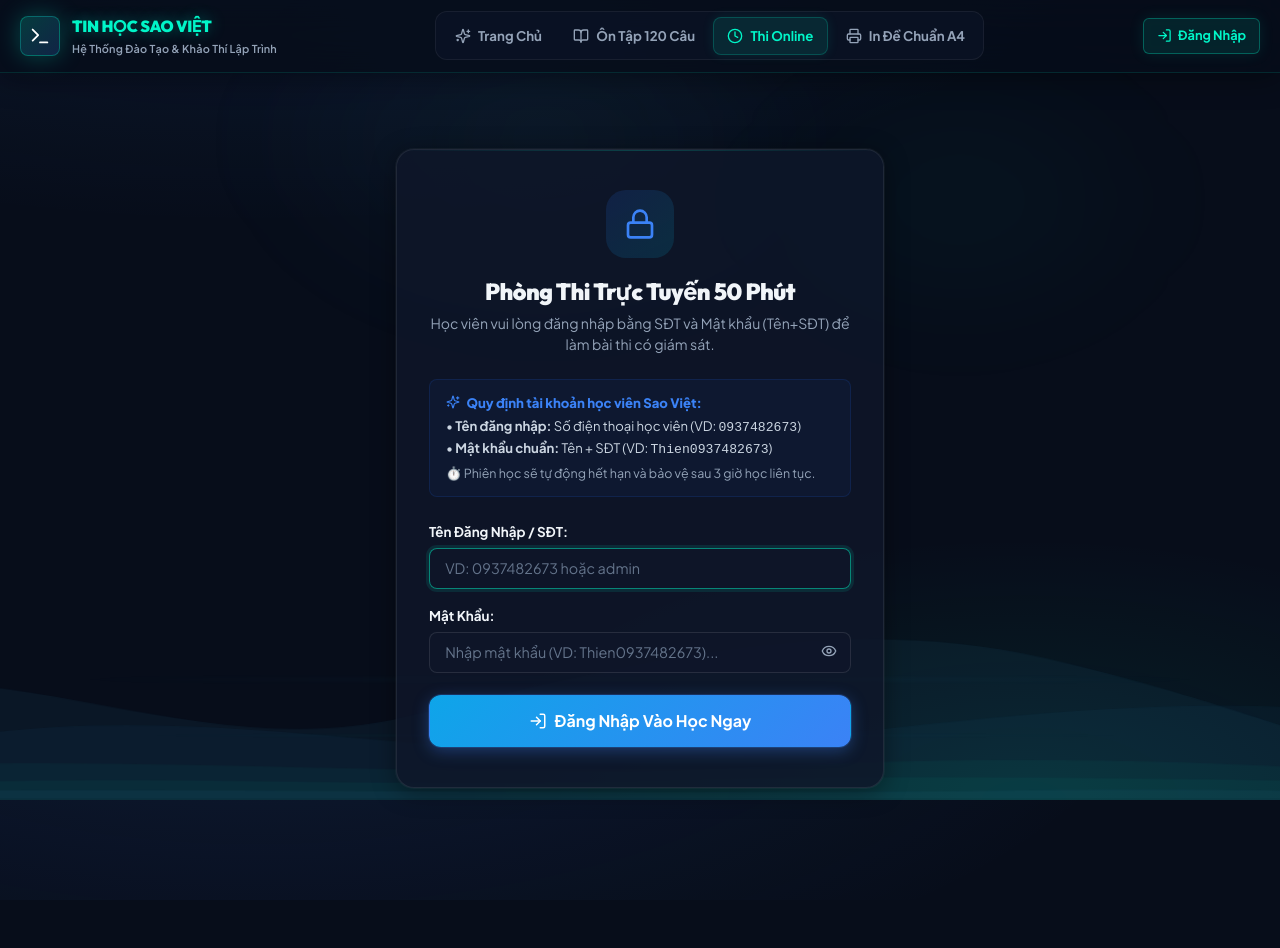
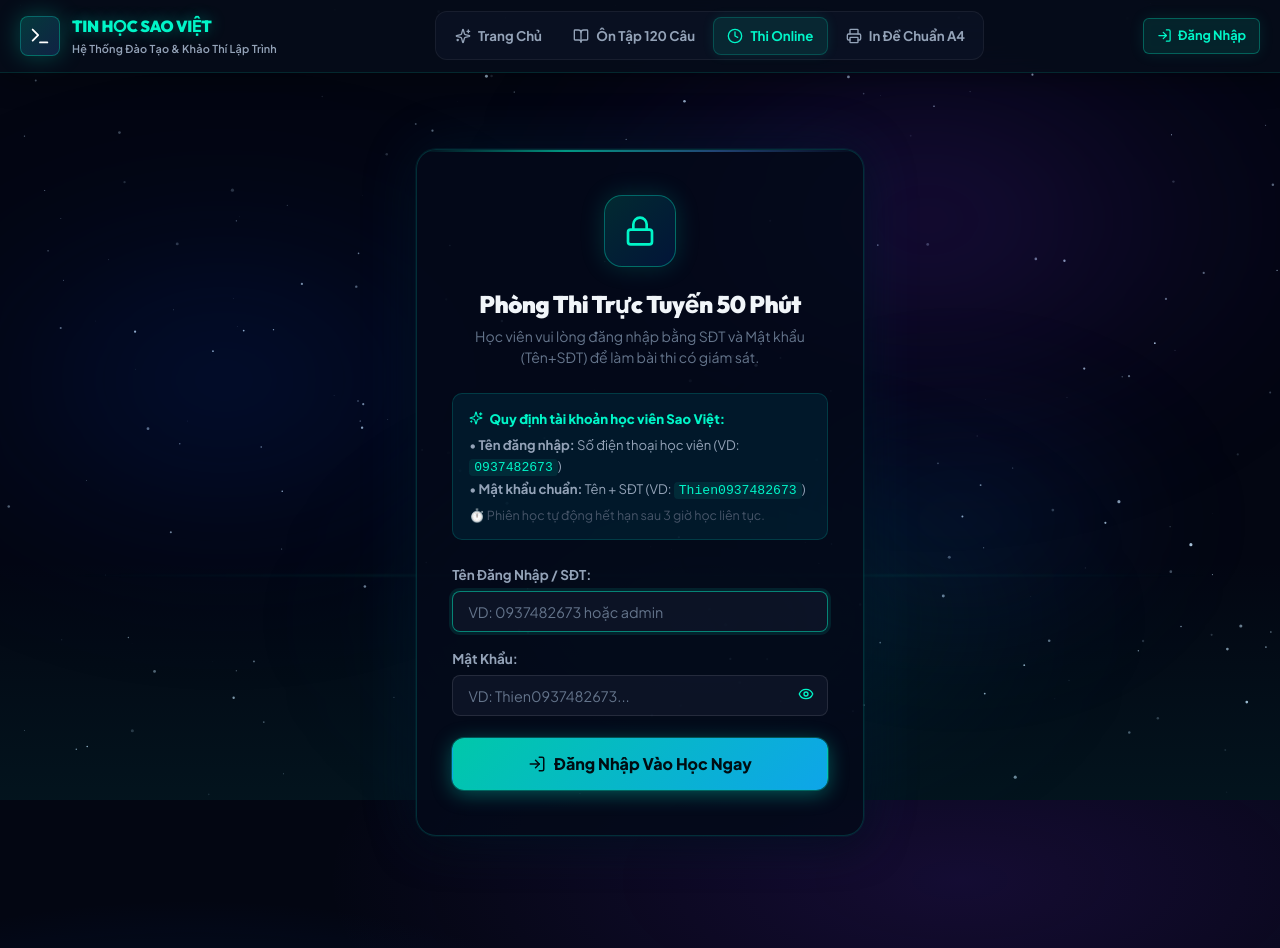
Before and after one commit to genxpks/test-python-saoviet, a Next.js app: page /exam in a window 1280 px wide. Before the commit the page ends 900 px from the top, so only its background shows below. Built offline with nearby package versions, Linux system fonts and the light colour scheme.

Commit message:
feat: cosmic nebula theme — star field canvas, nebula clouds, teal glow cards, cosmic login modal

```diff
--- a/app/globals.css
+++ b/app/globals.css
@@ -31,22 +31,23 @@
   --brand-rose: #f43f5e;
   --brand-rose-light: rgba(244, 63, 94, 0.12);
 
-  --bg-main: #070d1a;
-  --bg-deep: #040810;
-  --bg-gradient: radial-gradient(ellipse 120% 80% at 20% -20%, rgba(59,130,246,0.12) 0%, transparent 60%),
-                 radial-gradient(ellipse 80% 60% at 80% 100%, rgba(0,245,200,0.08) 0%, transparent 55%),
-                 #070d1a;
+  --bg-main: #030612;
+  --bg-deep: #010309;
+  --bg-gradient: radial-gradient(ellipse 90% 60% at 75% 10%, rgba(100,40,200,0.18) 0%, transparent 55%),
+                 radial-gradient(ellipse 70% 50% at 15% 40%, rgba(0,80,200,0.2) 0%, transparent 55%),
+                 radial-gradient(ellipse 60% 40% at 50% 90%, rgba(0,200,160,0.14) 0%, transparent 50%),
+                 #030612;
 
-  --surface-card: rgba(15, 23, 42, 0.85);
-  --surface-card-solid: #0f172a;
-  --surface-glass: rgba(15, 23, 42, 0.6);
-  --surface-glass-border: rgba(255, 255, 255, 0.08);
-  --surface-glass-border-teal: rgba(0, 245, 200, 0.2);
-  --surface-subtle: rgba(30, 41, 59, 0.6);
-  --surface-hover: rgba(30, 41, 59, 0.9);
-  --surface-dark: #020509;
-  --surface-dark-card: #0a1020;
-  --surface-dark-border: rgba(255, 255, 255, 0.06);
+  --surface-card: rgba(8, 16, 38, 0.82);
+  --surface-card-solid: #080f26;
+  --surface-glass: rgba(8, 16, 38, 0.65);
+  --surface-glass-border: rgba(0, 200, 180, 0.12);
+  --surface-glass-border-teal: rgba(0, 245, 200, 0.28);
+  --surface-subtle: rgba(14, 24, 58, 0.7);
+  --surface-hover: rgba(14, 28, 68, 0.92);
+  --surface-dark: #010208;
+  --surface-dark-card: #060d20;
+  --surface-dark-border: rgba(0, 200, 180, 0.1);
 
   --text-primary: #f1f5f9;
   --text-secondary: #cbd5e1;
@@ -527,14 +528,15 @@ h1, h2, h3, h4, h5, h6 {
 }
 
 .btn-primary {
-  background: linear-gradient(135deg, #0ea5e9, #3b82f6);
-  color: #ffffff;
-  box-shadow: 0 4px 16px rgba(59, 130, 246, 0.35), 0 0 0 1px rgba(59,130,246,0.2);
+  background: linear-gradient(135deg, #00c8aa, #0ea5e9);
+  color: #000d12;
+  font-weight: 800;
+  box-shadow: 0 4px 20px rgba(0, 200, 180, 0.4), 0 0 0 1px rgba(0,245,200,0.25);
 }
 
 .btn-primary:hover {
-  background: linear-gradient(135deg, #38bdf8, #60a5fa);
-  box-shadow: 0 8px 24px rgba(59, 130, 246, 0.5), 0 0 20px rgba(59,130,246,0.3);
+  background: linear-gradient(135deg, #00f5c8, #38bdf8);
+  box-shadow: 0 8px 32px rgba(0, 245, 200, 0.55), 0 0 28px rgba(0,245,200,0.3);
   transform: translateY(-2px);
 }
 
@@ -604,14 +606,14 @@ h1, h2, h3, h4, h5, h6 {
 .btn-block { width: 100%; }
 
 .q-card {
-  background: var(--surface-card);
-  backdrop-filter: blur(16px);
-  -webkit-backdrop-filter: blur(16px);
-  border: 1px solid var(--surface-glass-border);
+  background: rgba(6, 12, 30, 0.78);
+  backdrop-filter: blur(18px);
+  -webkit-backdrop-filter: blur(18px);
+  border: 1px solid rgba(0, 200, 180, 0.14);
   border-radius: var(--radius-lg);
   padding: 1.6rem;
-  box-shadow: var(--shadow-card);
-  transition: all 0.25s cubic-bezier(0.16, 1, 0.3, 1);
+  box-shadow: 0 4px 32px rgba(0, 0, 0, 0.5), 0 0 0 1px rgba(0,200,180,0.06);
+  transition: all 0.28s cubic-bezier(0.16, 1, 0.3, 1);
   position: relative;
   overflow: hidden;
 }
@@ -623,12 +625,12 @@ h1, h2, h3, h4, h5, h6 {
   left: 0;
   right: 0;
   height: 1px;
-  background: linear-gradient(90deg, transparent, rgba(0, 245, 200, 0.2), transparent);
+  background: linear-gradient(90deg, transparent 10%, rgba(0, 245, 200, 0.3) 50%, transparent 90%);
 }
 
 .q-card:hover {
-  box-shadow: var(--shadow-hover-3d);
-  border-color: rgba(0, 245, 200, 0.15);
+  box-shadow: 0 8px 40px rgba(0, 0, 0, 0.6), 0 0 0 1px rgba(0,245,200,0.2), 0 0 30px rgba(0,200,160,0.1);
+  border-color: rgba(0, 245, 200, 0.22);
   transform: translateY(-3px);
 }
 
@@ -661,8 +663,8 @@ h1, h2, h3, h4, h5, h6 {
   gap: 0.85rem;
   padding: 0.95rem 1.15rem;
   border-radius: var(--radius-md);
-  border: 1.5px solid var(--border-light);
-  background: rgba(15, 23, 42, 0.5);
+  border: 1.5px solid rgba(0, 160, 150, 0.14);
+  background: rgba(0, 20, 40, 0.45);
   cursor: pointer;
   transition: all 0.2s cubic-bezier(0.16, 1, 0.3, 1);
   margin-bottom: 0.65rem;
@@ -670,9 +672,10 @@ h1, h2, h3, h4, h5, h6 {
 }
 
 .option-item:hover {
-  border-color: rgba(0, 245, 200, 0.3);
-  background: rgba(0, 245, 200, 0.04);
+  border-color: rgba(0, 245, 200, 0.35);
+  background: rgba(0, 245, 200, 0.05);
   transform: translateX(4px);
+  box-shadow: 0 0 15px rgba(0, 200, 180, 0.1);
 }
 
 .option-item.selected {
--- a/components/AuthGate.tsx
+++ b/components/AuthGate.tsx
@@ -86,60 +86,84 @@ export default function AuthGate({
   }
 
   return (
-    <div style={{ maxWidth: "520px", margin: "3rem auto", padding: "0 1rem" }}>
-      <div className="q-card" style={{ padding: "2.5rem 2rem", textAlign: "center" }}>
+    <div style={{
+      maxWidth: "480px",
+      margin: "3rem auto",
+      padding: "0 1rem"
+    }}>
+      <div style={{
+        background: "rgba(4, 10, 26, 0.88)",
+        backdropFilter: "blur(24px)",
+        WebkitBackdropFilter: "blur(24px)",
+        border: "1px solid rgba(0, 200, 180, 0.2)",
+        borderRadius: "20px",
+        padding: "2.8rem 2.2rem",
+        textAlign: "center",
+        boxShadow: "0 0 60px rgba(0, 100, 200, 0.15), 0 8px 40px rgba(0,0,0,0.6), 0 0 0 1px rgba(0,200,180,0.1)",
+        position: "relative",
+        overflow: "hidden"
+      }}>
+        {/* Top accent line */}
         <div style={{
-          width: "68px",
-          height: "68px",
-          borderRadius: "20px",
-          background: "linear-gradient(135deg, rgba(37, 99, 235, 0.15), rgba(6, 182, 212, 0.15))",
-          color: "var(--brand-primary)",
+          position: "absolute", top: 0, left: 0, right: 0, height: "2px",
+          background: "linear-gradient(90deg, transparent, rgba(0,245,200,0.6), rgba(80,160,255,0.4), transparent)"
+        }} />
+
+        {/* Logo */}
+        <div style={{
+          width: "72px",
+          height: "72px",
+          borderRadius: "18px",
+          background: "linear-gradient(135deg, rgba(0, 200, 160, 0.18), rgba(0, 80, 200, 0.18))",
+          border: "1px solid rgba(0, 245, 200, 0.35)",
+          boxShadow: "0 0 24px rgba(0, 200, 180, 0.2)",
+          color: "#00f5c8",
           display: "flex",
           alignItems: "center",
           justifyContent: "center",
-          margin: "0 auto 1.2rem"
+          margin: "0 auto 1.4rem"
         }}>
           <Lock size={32} />
         </div>
 
-        <h2 style={{ fontSize: "1.45rem", fontWeight: 900, marginBottom: "0.4rem", letterSpacing: "-0.5px" }}>
+        <h2 style={{ fontSize: "1.5rem", fontWeight: 900, marginBottom: "0.4rem", letterSpacing: "-0.5px", color: "#f1f5f9" }}>
           {pageTitle}
         </h2>
-        <p style={{ color: "var(--text-muted)", fontSize: "0.88rem", marginBottom: "1.5rem", lineHeight: "1.5" }}>
+        <p style={{ color: "#64748b", fontSize: "0.88rem", marginBottom: "1.6rem", lineHeight: "1.5" }}>
           {pageDescription}
         </p>
 
         <div style={{
-          background: "rgba(37, 99, 235, 0.05)",
-          border: "1px solid rgba(37, 99, 235, 0.15)",
-          borderRadius: "var(--radius-sm)",
-          padding: "0.8rem 1rem",
+          background: "rgba(0, 40, 60, 0.5)",
+          border: "1px solid rgba(0, 200, 180, 0.2)",
+          borderRadius: "10px",
+          padding: "0.85rem 1rem",
           marginBottom: "1.5rem",
           fontSize: "0.82rem",
-          color: "var(--text-secondary)",
+          color: "#94a3b8",
           textAlign: "left",
-          lineHeight: "1.5"
+          lineHeight: "1.6"
         }}>
-          <div style={{ display: "flex", alignItems: "center", gap: "0.4rem", fontWeight: 800, color: "var(--brand-primary)", marginBottom: "0.25rem" }}>
+          <div style={{ display: "flex", alignItems: "center", gap: "0.4rem", fontWeight: 800, color: "#00f5c8", marginBottom: "0.3rem" }}>
             <Sparkles size={14} />
             <span>Quy định tài khoản học viên Sao Việt:</span>
           </div>
-          <div>• <strong>Tên đăng nhập:</strong> Số điện thoại học viên (VD: <code>0937482673</code>)</div>
-          <div>• <strong>Mật khẩu chuẩn:</strong> Tên + SĐT (VD: <code>Thien0937482673</code>)</div>
-          <div style={{ marginTop: "0.3rem", fontSize: "0.78rem", color: "var(--text-muted)" }}>
-            ⏱️ Phiên học sẽ tự động hết hạn và bảo vệ sau 3 giờ học liên tục.
+          <div>• <strong>Tên đăng nhập:</strong> Số điện thoại học viên (VD: <code style={{ background: "rgba(0,200,180,0.1)", padding: "1px 5px", borderRadius: "4px", color: "#00f5c8" }}>0937482673</code>)</div>
+          <div>• <strong>Mật khẩu chuẩn:</strong> Tên + SĐT (VD: <code style={{ background: "rgba(0,200,180,0.1)", padding: "1px 5px", borderRadius: "4px", color: "#00f5c8" }}>Thien0937482673</code>)</div>
+          <div style={{ marginTop: "0.3rem", fontSize: "0.78rem", color: "#475569" }}>
+            ⏱️ Phiên học tự động hết hạn sau 3 giờ học liên tục.
           </div>
         </div>
 
         <form onSubmit={handleInlineLogin} style={{ display: "flex", flexDirection: "column", gap: "1rem", textAlign: "left" }}>
           {loginError && (
             <div style={{
-              color: "#b91c1c",
+              color: "#fb7185",
               fontSize: "0.85rem",
-              background: "#fef2f2",
-              border: "1px solid #fecaca",
+              background: "rgba(244, 63, 94, 0.1)",
+              border: "1px solid rgba(244, 63, 94, 0.25)",
               padding: "0.75rem 1rem",
-              borderRadius: "var(--radius-md)",
+              borderRadius: "10px",
               display: "flex",
               alignItems: "center",
               gap: "0.5rem"
@@ -150,7 +174,7 @@ export default function AuthGate({
           )}
 
           <div>
-            <label style={{ display: "block", fontSize: "0.84rem", fontWeight: 700, marginBottom: "0.35rem" }}>
+            <label style={{ display: "block", fontSize: "0.84rem", fontWeight: 700, marginBottom: "0.35rem", color: "#94a3b8" }}>
               Tên Đăng Nhập / SĐT:
             </label>
             <input
@@ -166,7 +190,7 @@ export default function AuthGate({
           </div>
 
           <div>
-            <label style={{ display: "block", fontSize: "0.84rem", fontWeight: 700, marginBottom: "0.35rem" }}>
+            <label style={{ display: "block", fontSize: "0.84rem", fontWeight: 700, marginBottom: "0.35rem", color: "#94a3b8" }}>
               Mật Khẩu:
             </label>
             <div style={{ position: "relative", display: "flex", alignItems: "center" }}>
@@ -175,7 +199,7 @@ export default function AuthGate({
                 required
                 value={password}
                 onChange={(e) => setPassword(e.target.value)}
-                placeholder="Nhập mật khẩu (VD: Thien0937482673)..."
+                placeholder="VD: Thien0937482673..."
                 className="input"
                 style={{ width: "100%", paddingRight: "40px" }}
               />
@@ -188,7 +212,7 @@ export default function AuthGate({
                   background: "none",
                   border: "none",
                   cursor: "pointer",
-                  color: "var(--text-muted)",
+                  color: "#00f5c8",
                   padding: "4px"
                 }}
               >
--- a/components/WaveBackground.tsx
+++ b/components/WaveBackground.tsx
@@ -1,4 +1,62 @@
 "use client";
+
+import { useEffect, useRef } from "react";
+
+function StarField() {
+  const canvasRef = useRef<HTMLCanvasElement>(null);
+
+  useEffect(() => {
+    const canvas = canvasRef.current;
+    if (!canvas) return;
+    const ctx = canvas.getContext("2d");
+    if (!ctx) return;
+
+    const resize = () => {
+      canvas.width = window.innerWidth;
+      canvas.height = window.innerHeight;
+    };
+    resize();
+    window.addEventListener("resize", resize);
+
+    const STAR_COUNT = 220;
+    const stars = Array.from({ length: STAR_COUNT }, () => ({
+      x: Math.random() * canvas.width,
+      y: Math.random() * canvas.height,
+      r: Math.random() * 1.4 + 0.2,
+      alpha: Math.random() * 0.6 + 0.2,
+      speed: Math.random() * 0.4 + 0.05,
+      twinkleDir: Math.random() > 0.5 ? 1 : -1,
+      twinkleSpeed: Math.random() * 0.006 + 0.002
+    }));
+
+    let animId: number;
+    const draw = () => {
+      ctx.clearRect(0, 0, canvas.width, canvas.height);
+      stars.forEach(s => {
+        s.alpha += s.twinkleDir * s.twinkleSpeed;
+        if (s.alpha >= 0.85 || s.alpha <= 0.1) s.twinkleDir *= -1;
+        ctx.beginPath();
+        ctx.arc(s.x, s.y, s.r, 0, Math.PI * 2);
+        ctx.fillStyle = `rgba(200, 230, 255, ${s.alpha})`;
+        ctx.fill();
+      });
+      animId = requestAnimationFrame(draw);
+    };
+    draw();
+
+    return () => {
+      cancelAnimationFrame(animId);
+      window.removeEventListener("resize", resize);
+    };
+  }, []);
+
+  return (
+    <canvas
+      ref={canvasRef}
+      style={{ position: "absolute", inset: 0, width: "100%", height: "100%" }}
+    />
+  );
+}
 
 export default function WaveBackground() {
   return (
@@ -8,152 +66,80 @@ export default function WaveBackground() {
         inset: 0,
         pointerEvents: "none",
         zIndex: 0,
-        overflow: "hidden"
+        overflow: "hidden",
+        background: "#030612"
       }}
       aria-hidden="true"
     >
-      {/* Ambient radial teal glows top */}
+      {/* Star field canvas */}
+      <StarField />
+
+      {/* Nebula cloud — purple top-right */}
       <div style={{
         position: "absolute",
-        top: "-10%",
-        left: "15%",
+        top: "-5%",
+        right: "-5%",
+        width: "65vw",
+        height: "65vh",
+        background: "radial-gradient(ellipse, rgba(100,40,200,0.22) 0%, rgba(60,10,140,0.1) 40%, transparent 70%)",
+        filter: "blur(60px)",
+        borderRadius: "50%"
+      }} />
+
+      {/* Nebula cloud — deep blue left */}
+      <div style={{
+        position: "absolute",
+        top: "20%",
+        left: "-10%",
         width: "55vw",
         height: "55vh",
-        background: "radial-gradient(ellipse, rgba(64,180,220,0.055) 0%, transparent 65%)",
-        filter: "blur(40px)"
+        background: "radial-gradient(ellipse, rgba(0,60,200,0.2) 0%, rgba(0,20,120,0.08) 45%, transparent 70%)",
+        filter: "blur(70px)",
+        borderRadius: "50%"
       }} />
+
+      {/* Nebula cloud — teal bottom-center */}
       <div style={{
         position: "absolute",
-        top: "5%",
+        bottom: "0%",
+        left: "25%",
+        width: "60vw",
+        height: "45vh",
+        background: "radial-gradient(ellipse, rgba(0,190,160,0.18) 0%, rgba(0,100,120,0.08) 45%, transparent 70%)",
+        filter: "blur(65px)",
+        borderRadius: "50%"
+      }} />
+
+      {/* Nebula accent — blue mid-right */}
+      <div style={{
+        position: "absolute",
+        top: "45%",
         right: "5%",
         width: "40vw",
         height: "40vh",
-        background: "radial-gradient(ellipse, rgba(0,245,200,0.04) 0%, transparent 65%)",
-        filter: "blur(50px)"
+        background: "radial-gradient(ellipse, rgba(30,100,220,0.14) 0%, transparent 65%)",
+        filter: "blur(55px)",
+        borderRadius: "50%"
       }} />
 
-      {/* Wave layer 1 — slowest, largest, deepest */}
-      <svg
-        className="wave wave-1"
-        style={{
-          position: "absolute",
-          bottom: 0,
-          left: "-10%",
-          width: "120%",
-          height: "38vh",
-          minHeight: 220
-        }}
-        viewBox="0 0 1440 320"
-        preserveAspectRatio="none"
-        xmlns="http://www.w3.org/2000/svg"
-      >
-        <path
-          fill="rgba(64,160,210,0.065)"
-          d="M0,210 C200,150 380,280 580,230 C780,180 980,120 1180,170 C1320,205 1400,240 1440,250 L1440,320 L0,320 Z"
-        />
-      </svg>
-
-      {/* Wave layer 2 — medium speed */}
-      <svg
-        className="wave wave-2"
-        style={{
-          position: "absolute",
-          bottom: 0,
-          left: "-10%",
-          width: "120%",
-          height: "32vh",
-          minHeight: 180
-        }}
-        viewBox="0 0 1440 320"
-        preserveAspectRatio="none"
-        xmlns="http://www.w3.org/2000/svg"
-      >
-        <path
-          fill="rgba(40,140,200,0.05)"
-          d="M0,240 C240,195 460,285 700,255 C900,228 1100,185 1300,210 C1390,222 1430,245 1440,260 L1440,320 L0,320 Z"
-        />
-      </svg>
-
-      {/* Wave layer 3 — fastest, most visible */}
-      <svg
-        className="wave wave-3"
-        style={{
-          position: "absolute",
-          bottom: 0,
-          left: "-10%",
-          width: "120%",
-          height: "26vh",
-          minHeight: 140
-        }}
-        viewBox="0 0 1440 320"
-        preserveAspectRatio="none"
-        xmlns="http://www.w3.org/2000/svg"
-      >
-        <path
-          fill="rgba(0,220,180,0.045)"
-          d="M0,270 C300,240 600,290 900,265 C1100,248 1280,255 1440,270 L1440,320 L0,320 Z"
-        />
-      </svg>
-
-      {/* Wave layer 4 — teal accent */}
-      <svg
-        className="wave wave-4"
-        style={{
-          position: "absolute",
-          bottom: 0,
-          left: "-10%",
-          width: "120%",
-          height: "20vh",
-          minHeight: 110
-        }}
-        viewBox="0 0 1440 320"
-        preserveAspectRatio="none"
-        xmlns="http://www.w3.org/2000/svg"
-      >
-        <path
-          fill="rgba(0,245,200,0.038)"
-          d="M0,285 C200,268 440,295 680,280 C900,267 1150,275 1440,285 L1440,320 L0,320 Z"
-        />
-      </svg>
-
-      {/* Wave layer 5 — subtle top-page mid-tone */}
-      <svg
-        className="wave wave-5"
-        style={{
-          position: "absolute",
-          bottom: 0,
-          left: "-10%",
-          width: "120%",
-          height: "14vh",
-          minHeight: 70
-        }}
-        viewBox="0 0 1440 320"
-        preserveAspectRatio="none"
-        xmlns="http://www.w3.org/2000/svg"
-      >
-        <path
-          fill="rgba(80,175,225,0.05)"
-          d="M0,295 C360,282 720,305 1080,292 C1260,286 1380,292 1440,298 L1440,320 L0,320 Z"
-        />
-      </svg>
-
-      {/* Subtle mid-page horizontal glows for depth */}
+      {/* Cosmic horizon glow at bottom */}
       <div style={{
         position: "absolute",
-        bottom: "15%",
+        bottom: 0,
+        left: 0,
+        right: 0,
+        height: "30vh",
+        background: "linear-gradient(to top, rgba(0,140,130,0.1) 0%, transparent 100%)"
+      }} />
+
+      {/* Horizon line shimmer */}
+      <div style={{
+        position: "absolute",
+        bottom: "28%",
         left: 0,
         right: 0,
         height: "1px",
-        background: "linear-gradient(90deg, transparent 5%, rgba(64,180,220,0.12) 30%, rgba(0,245,200,0.09) 50%, rgba(64,180,220,0.12) 70%, transparent 95%)",
-        filter: "blur(2px)"
-      }} />
-      <div style={{
-        position: "absolute",
-        bottom: "8%",
-        left: 0,
-        right: 0,
-        height: "1px",
-        background: "linear-gradient(90deg, transparent 10%, rgba(0,245,200,0.08) 40%, rgba(64,180,220,0.06) 60%, transparent 90%)",
+        background: "linear-gradient(90deg, transparent 5%, rgba(0,245,200,0.15) 30%, rgba(100,180,255,0.12) 50%, rgba(0,245,200,0.15) 70%, transparent 95%)",
         filter: "blur(1px)"
       }} />
     </div>
```
